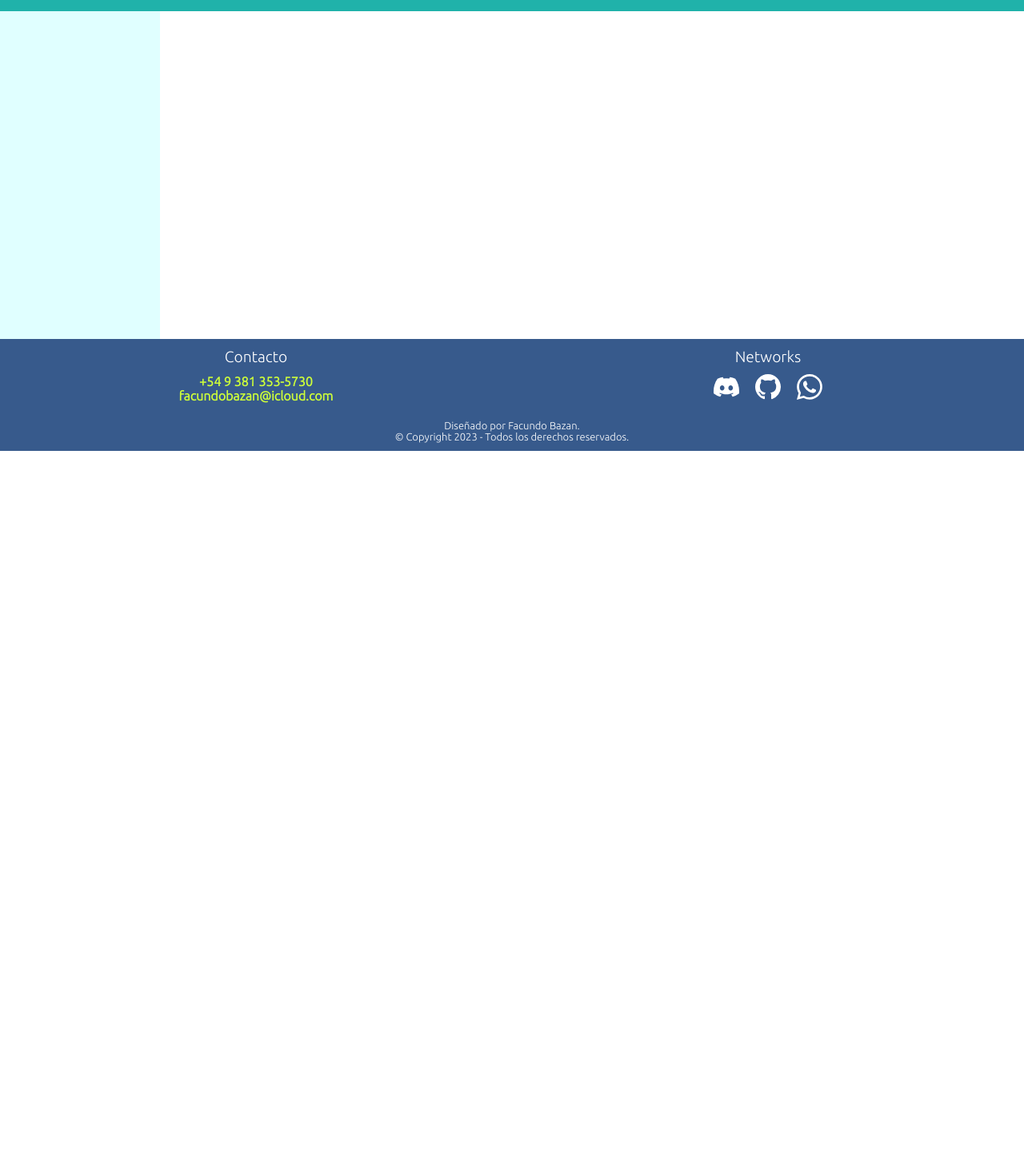
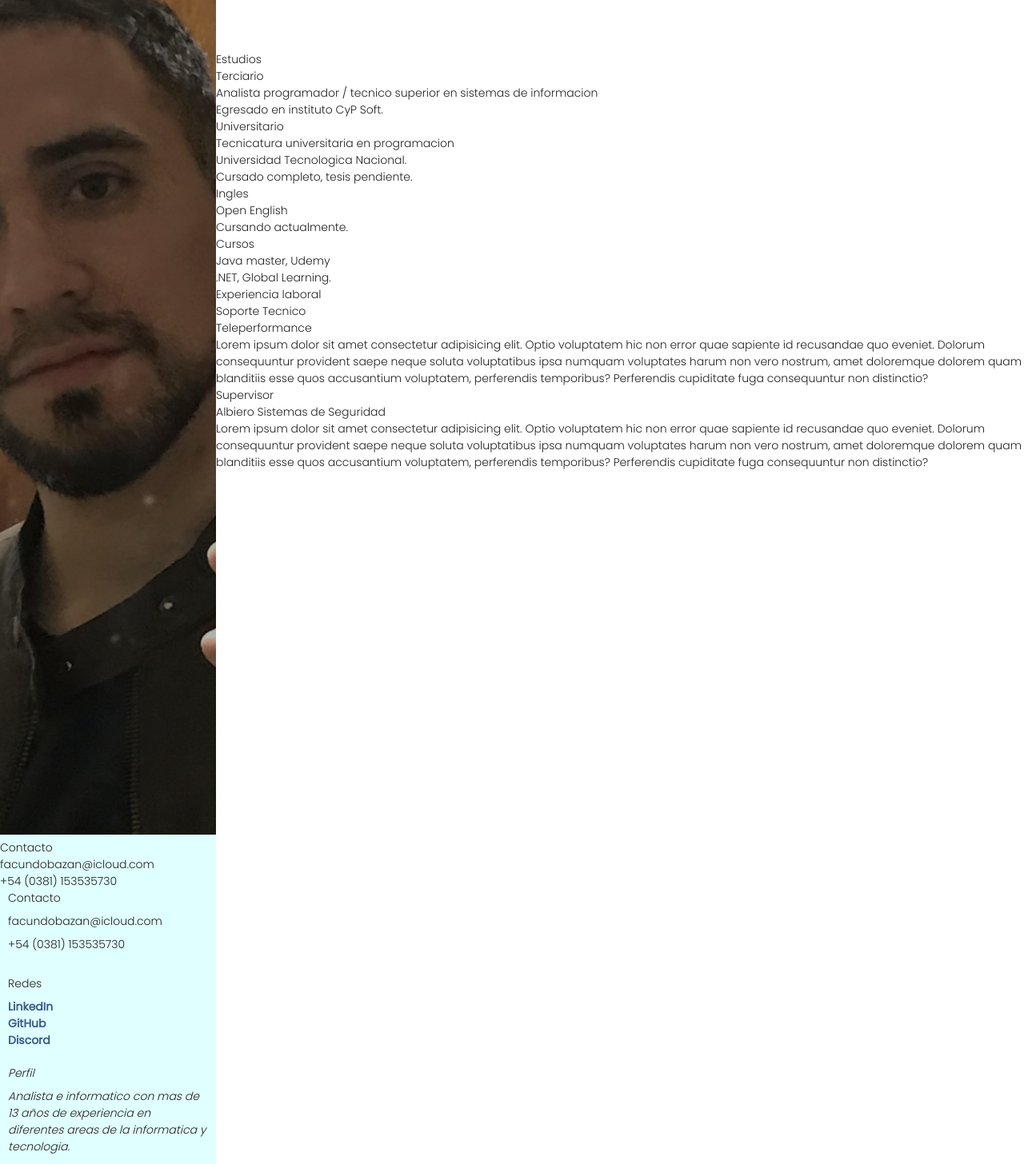
Before and after one commit to facundobazan/curriculum, a plain HTML site: page index.html in a window 1280 px wide. Shown: the part 236-1692 px from the top of the page at 80% size. Before the commit the page ends 800 px from the top, so only its background shows below. Drawn offline with Linux system fonts and the light colour scheme.

Commit message:
add avatar and data in aside section, add studies and work experience in main section

```diff
--- a/assets/css/style.css
+++ b/assets/css/style.css
@@ -1,4 +1,4 @@
-@import url('https://fonts.googleapis.com/css2?family=Ubuntu:wght@300&display=swap');
+@import url("https://fonts.googleapis.com/css2?family=Poppins:wght@200;300;400&display=swap");
 
 /*  normalize   */
 html {
@@ -10,12 +10,14 @@ body {
 }
 
 * {
-    font-family: 'Ubuntu', sans-serif;
+  font-family: "Poppins", sans-serif;
+  font-weight: 300;
   margin: 0;
   padding: 0;
   box-sizing: content-box;
   text-decoration: none;
   color: #222;
+  font-size: 14px;
 }
 
 ol,
@@ -30,6 +32,13 @@ li {
 
 a {
   color: rgb(206, 255, 57);
+  font-weight: 400;
+}
+
+h1,
+h2,
+h3,
+h4 {
   font-weight: bold;
 }
 
@@ -52,27 +61,37 @@ XX-Large devices (larger desktops, 1400px and up)
 */
 body {
   display: grid;
-    grid-template-rows: 200px 50px auto auto 250px;
+  grid-template-rows: auto auto 250px;
   grid-template-areas:
-        "header"
-        "navbar"
+    "sidebar"
     "main"
-        "sidebar"
     "footer";
 }
 
 header {
+  display: none;
   grid-area: header;
   background: lightskyblue;
-    background: url("/assets/images/fondo.jpg");
+  overflow: hidden;
+  /*background: url("/assets/images/banner.jpg");
   background-position-y: 70%;
   background-repeat: no-repeat;
-    background-size: cover;
+  background-size: cover;*/
+  border-bottom: 4px solid rgb(55, 90, 140);
+}
+
+header > img {
+  width: 100%;
+  height: 100%;
+  object-position: center;
+  object-fit: cover;
+  margin-bottom: 0;
+  filter: blur(1px) brightness(60%);
 }
 
 nav {
   grid-area: navbar;
-    background: lightseagreen;
+  background: rgb(55, 90, 140);
 }
 
 main {
@@ -85,6 +104,37 @@ aside {
   background: lightcyan;
 }
 
+.aside-avatar > img {
+  object-fit: cover;
+  filter: brightness(70%);
+  height: 100vw;
+  width: 100%;
+}
+aside > section {
+  padding: 0 10px 20px;
+  display: flex;
+  flex-flow: column nowrap;
+}
+
+aside > .subtitle {
+  padding-bottom: 5px;
+  font-size: 18px;
+}
+
+aside > section > p {
+  padding-bottom: 8px;
+}
+
+aside > section > ul > li > a {
+  font-size: 14px;
+  font-weight: bold;
+  color: rgb(55, 90, 140);
+}
+
+.aside-profile > p {
+  font-style: italic;
+}
+
 footer {
   grid-area: footer;
   background: rgb(55, 90, 140);
@@ -94,40 +144,48 @@ footer {
   align-content: center;
 }
 
-footer>section {
+footer > section {
   padding-bottom: 20px;
 }
 
-footer>section:last-child {
+footer > section:last-child {
   padding-bottom: 0;
 }
 
-footer>section>p {
+footer > section > h4 {
   text-align: center;
   color: #fff;
   padding-bottom: 10px;
+  font-weight: 300;
 }
 
-footer>section>p:last-child {
+footer > section > p {
+  font-size: 10px;
+  text-align: center;
+  color: #fff;
+  font-weight: 100;
+}
+
+footer > section > p:last-child {
   padding-bottom: 0;
 }
 
-footer>section>p::first-letter {
+footer > section > p::first-letter {
   text-transform: capitalize;
 }
 
-footer>section>ul {
+footer > section > ul {
   display: flex;
   justify-content: center;
   text-align: center;
 }
 
-.footer-network>ul {
+.footer-network > ul {
   flex-flow: row wrap;
   gap: 20px;
 }
 
-.footer-contact>p {
+.footer-contact > p {
   font-size: 1.2rem;
 }
 
@@ -136,18 +194,20 @@ footer>section>ul {
 }
 
 .footer-legal {
-    font-size: small;
+  font-size: 10px;
   color: rgba(255, 255, 255, 0.302);
   margin: 0;
 }
 
+@media (min-width: 360px) {
+}
+
 @media (min-width: 768px) {
   body {
-        grid-template-columns: 200px auto;
-        grid-template-rows: 200px 50px auto 140px;
+    grid-template-columns: 270px auto;
+    grid-template-rows: 300px auto 140px;
     grid-template-areas:
-            "header     header"
-            "navbar     navbar"
+      "sidebar     header"
       "sidebar    main"
       "footer     footer";
   }
@@ -157,11 +217,11 @@ footer>section>ul {
     justify-content: center;
   }
 
-    .footer-contact{
+  .footer-contact {
     width: 50%;
   }
 
-    .footer-network{
+  .footer-network {
     width: 50%;
   }
 }
--- a/index.html
+++ b/index.html
@@ -12,23 +12,125 @@
 <body>
     <!-- header -->
     <header>
-
+        <img src="./assets/images/banner.jpg">
     </header>
 
     <!-- navbar -->
     <nav>
-
     </nav>
 
     <!-- sidebar -->
     <aside>
 
+        <div class="aside-avatar">
+            <img src="./assets/images/profile.jpg" alt="profile">
+        </div>
+
+        <div class="aside-contact">
+            <div class="subtitle">Contacto</div>
+            <div class="item">facundobazan@icloud.com</div>
+            <div class="item">+54 (0381) 153535730</div>
+        </div>
+
+        <section class="aside-contact">
+            <p class="subtitle">Contacto</p>
+
+            <p>facundobazan@icloud.com</p>
+            <p>+54 (0381) 153535730</p>
+        </section>
+
+        <section class="aside-network">
+            <p class="subtitle">Redes</p>
+
+            <ul>
+                <li class="contact"><a href="https://www.linkedin.com/in/faqbz" target="_blank">LinkedIn</a></li>
+                <li><a href="https://github.com/facundobazan" target="_blank">GitHub</a></li>
+                <li><a href="https://discord.com/users/501171512418762765" target="_blank">Discord</a></li>
+            </ul>
+        </section>
+
+        <section class="aside-profile">
+            <p class="subtitle">Perfil</p>
+
+            <p>Analista e informatico con mas de 13 años de experiencia en diferentes areas de la informatica y
+                tecnologia.</p>
+            <p>Me considero una persona detallista, un apasionado de la informatica en general, me gusta programacion y
+                tecnologia.</p>
+            <p>Actualmente estoy enfocado en crecer personal y profesionalmente. Me encuentro en busca de un trabajo en
+                donde pueda aplicar mis conocimientos en desarrollo de software y analisis.</p>
+        </section>
+
+        <section class="aside-hobbies">
+            <p class="subtitle">Hobbies</p>
+
+            <ul>
+                <li>Informatica/tecnologia</li>
+                <li>Lenguajes de programacion</li>
+                <li>Diseño</li>
+                <li>Juntadas al aire libre</li>
+                <li>Viajes en moto</li>
+                <li>Video juegos</li>
+            </ul>
+        </section>
     </aside>
 
     <!-- main -->
     <main>
-        <article>
+        <article class="studies">
 
+            <div class="article-title">Estudios</div>
+
+            <section>
+                <div class="section-title">Terciario</div>
+                <div class="section-subtitle">Analista programador / tecnico superior en sistemas de informacion</div>
+                <div class="section-text">Egresado en instituto CyP Soft.</div>
+            </section>
+
+            <section>
+                <div class="section-title">Universitario</div>
+                <div class="section-subtitle">Tecnicatura universitaria en programacion</div>
+                <div class="section-subtitle">Universidad Tecnologica Nacional.</div>
+                <div class="section-text">Cursado completo, tesis pendiente.</div>
+            </section>
+
+            <section>
+                <div class="section-title">Ingles</div>
+                <div class="section-subtitle">Open English</div>
+                <div class="section-text">Cursando actualmente.</div>
+            </section>
+
+            <section>
+                <div class="section-title">Cursos</div>
+                <div class="section-subtitle">Java master, Udemy</div>
+                <div class="text">.NET, Global Learning.</div>
+            </section>
+        </article>
+
+        <article class="experience">
+
+            <div class="article-title">Experiencia laboral</div>
+
+            <section>
+                <div class="section-title">Soporte Tecnico</div>
+                <div class="section-subtitle">Teleperformance</div>
+                <div class="text">Lorem ipsum dolor sit amet consectetur adipisicing elit. Optio voluptatem hic non
+                    error quae sapiente id recusandae quo eveniet. Dolorum consequuntur provident saepe neque soluta
+                    voluptatibus ipsa numquam voluptates harum non vero nostrum, amet doloremque dolorem quam blanditiis
+                    esse quos accusantium voluptatem, perferendis temporibus? Perferendis cupiditate fuga consequuntur
+                    non distinctio?</div>
+            </section>
+
+            <section>
+                <div class="section-title">Supervisor</div>
+                <div class="section-subtitle">Albiero Sistemas de Seguridad</div>
+                <div class="text">Lorem ipsum dolor sit amet consectetur adipisicing elit. Optio voluptatem hic non
+                    error quae
+                    sapiente id recusandae quo eveniet. Dolorum consequuntur provident saepe neque soluta voluptatibus
+                    ipsa numquam
+                    voluptates harum non vero nostrum, amet doloremque dolorem quam blanditiis esse quos accusantium
+                    voluptatem,
+                    perferendis temporibus? Perferendis cupiditate fuga consequuntur non distinctio?</div>
+            </section>
         </article>
     </main>
 
@@ -36,7 +138,7 @@
     <footer>
         <!-- seccion de contacto -->
         <section class="footer-contact">
-            <p>Contacto</p>
+            <h4>Contacto</h4>
             <ul class="contact-list">
                 <li>
                     <a href="tel:+54.381.3535730">+54 9 381 353-5730</a>
@@ -49,7 +151,7 @@
 
         <!-- seccion de redes -->
         <section class="footer-network">
-            <p>Networks</p>
+            <h4>Networks</h4>
             <ul>
                 <li>
                     <a href="https://discord.com/users/501171512418762765" target="_blank">
@@ -75,6 +177,12 @@
                         @iofaq.b
                     </a>
                 </li> -->
+                <li>
+                    <a href="https://www.linkedin.com/in/faqbz" target="_blank">
+                        <img src="/assets/icons/linkedin.svg" alt="linkedin" width="32" height="32">
+                        <!-- @faqbz -->
+                    </a>
+                </li>
                 <!--
                 <li>
                     <a href="https://join.skype.com/invite/ivVmtg3DN0K3" target="_blank">
@@ -138,8 +246,7 @@
 
         <!-- seccion legales -->
         <section class="footer-legal">
-            <p>Diseñado por Facundo Bazan.<br>
-                © Copyright 2023 - Todos los derechos reservados.</p>
+            <p>Diseñado por Facundo Bazan.<br>© Copyright 2023 - Todos los derechos reservados.</p>
         </section>
 
     </footer>
```
Also changed, not shown: assets/images/banner.jpg (added), assets/images/profile.jpg (added). Lines whose indentation alone changed are shown as unchanged.
